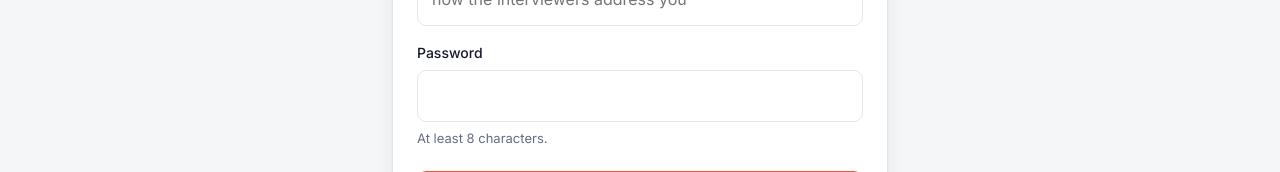
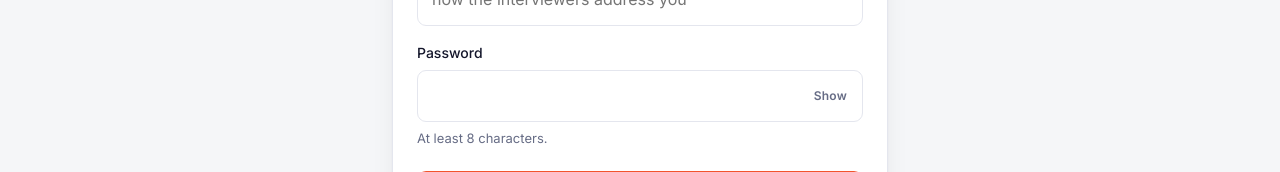
Before and after one commit to SakshiSalot/EcoSphere-Coordinated_AI_Interview_Panel, a React (Vite) app in the folder frontend/: page /signin in a window 1280 px wide. Shown: the part 596-768 px from the top of the page. Built offline with nearby package versions, Linux system fonts and the light colour scheme.

Commit message:
show password

```diff
--- a/frontend/src/pages/SignIn.jsx
+++ b/frontend/src/pages/SignIn.jsx
@@ -19,6 +19,7 @@ export default function SignIn() {
   const [fields, setFields] = useState({ username: "", password: "", full_name: "" });
   const [error, setError] = useState("");
   const [busy, setBusy] = useState(false);
+  const [showPassword, setShowPassword] = useState(false);
 
   if (user) return <Navigate to="/" replace />;
 
@@ -91,11 +92,24 @@ export default function SignIn() {
 
           <div className="field">
             <label htmlFor="password">Password</label>
-            <input
-              id="password" type="password" value={fields.password}
-              onChange={set("password")} autoComplete="current-password"
-              required minLength={8}
-            />
+            <div className="password-field">
+              <input
+                id="password" type={showPassword ? "text" : "password"}
+                value={fields.password}
+                onChange={set("password")} autoComplete="current-password"
+                required minLength={8}
+              />
+              <button
+                type="button"
+                className="reveal"
+                onClick={() => setShowPassword((v) => !v)}
+                aria-pressed={showPassword}
+                aria-label={showPassword ? "Hide password" : "Show password"}
+                tabIndex={-1}
+              >
+                {showPassword ? "Hide" : "Show"}
+              </button>
+            </div>
             <p className="hint">At least 8 characters.</p>
           </div>
 
--- a/frontend/src/styles.css
+++ b/frontend/src/styles.css
@@ -428,3 +428,20 @@ button.item:hover:not(:disabled) { border-color: var(--accent); transform: trans
 }
 .btn-danger-quiet:disabled { opacity: .5; cursor: default; }
 .btn-danger-quiet:focus-visible { outline: 2px solid var(--bad); outline-offset: 2px; }
+
+
+/* Show / hide password. Sits inside the field rather than beside it, so the
+   input keeps its full width and the control cannot be mistaken for the
+   submit button — the two are otherwise adjacent and similarly sized. */
+.password-field { position: relative; display: block; }
+.password-field input { width: 100%; padding-right: 68px; }
+.password-field .reveal {
+  position: absolute; top: 50%; right: 8px; transform: translateY(-50%);
+  background: none; border: 0; padding: 4px 8px; border-radius: 6px;
+  font-size: 12px; font-weight: 600; letter-spacing: .02em;
+  color: var(--muted); cursor: pointer;
+}
+.password-field .reveal:hover { color: var(--ink); background: var(--line); }
+.password-field .reveal:focus-visible {
+  outline: 2px solid var(--accent-ink); outline-offset: 1px; color: var(--ink);
+}
```
Also changed, not shown: frontend/src/pages/Login.jsx (+22 -5 lines).
